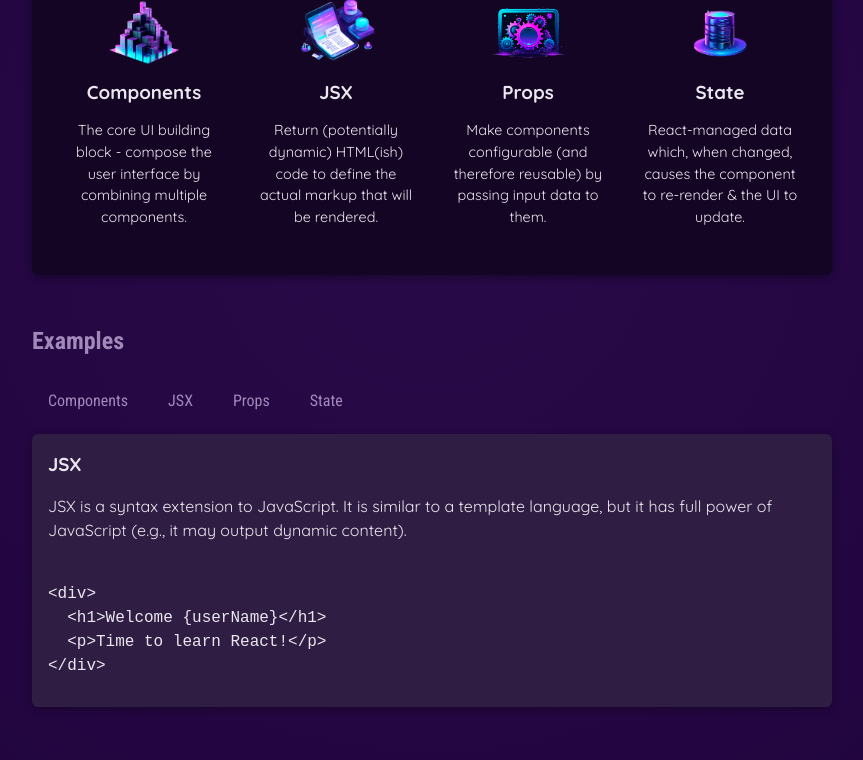
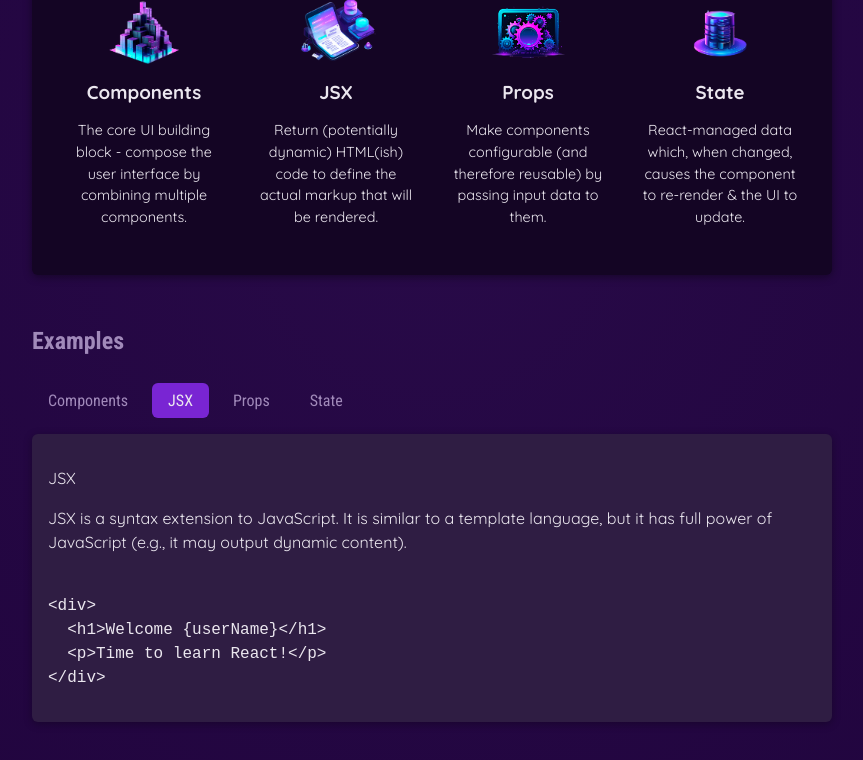
Before and after one commit to anirudh2504/updateonJavascript-react-node.js, a React (Vite) app in the folder 01-starting-project/: page / in a window 1280 px wide. Both pictures are taken after a click on the button "JSX". Shown: the part 424-1184 px from the top of the page, without its empty margins (208-1071 px from the left). Built offline with nearby package versions, Linux system fonts and the light colour scheme.

Commit message:
commit all changes

```diff
--- a/01-starting-project/src/App.jsx
+++ b/01-starting-project/src/App.jsx
@@ -1,4 +1,4 @@
-import {useState} from "react"
+import { useState } from "react";
 import { CORE_CONCEPTS } from "./data.js";
 import { EXAMPLES } from "./data.js";
 import Header from "./components/Header.jsx";
@@ -7,9 +7,8 @@ import CoreConcept from "./components/CoreConcepts.jsx";
 import { Component } from "react";
 import { jsx } from "react/jsx-runtime";
 function App() {
-  const [selectedTopic,setSelectedTopic]=useState('components');
-  function handleSelect(selectedButton)
-  {
+  const [selectedTopic, setSelectedTopic] = useState();
+  function handleSelect(selectedButton) {
     setSelectedTopic(selectedButton);
   }
   return (
@@ -24,29 +23,52 @@ function App() {
               description={CORE_CONCEPTS[0].description}
               image={CORE_CONCEPTS[0].image}
             />
-            <CoreConcept{...CORE_CONCEPTS[1]}/>
-            <CoreConcept {...CORE_CONCEPTS[2]}/>
-            <CoreConcept {...CORE_CONCEPTS[3]}/>
-
+            <CoreConcept {...CORE_CONCEPTS[1]} />
+            <CoreConcept {...CORE_CONCEPTS[2]} />
+            <CoreConcept {...CORE_CONCEPTS[3]} />
           </ul>
         </section>
 
         <section id="examples">
           <h2>Examples</h2>
           <menu>
-          <TabButton onSelect={()=>handleSelect('components')}>Components</TabButton>
-           <TabButton onSelect={()=>handleSelect('jsx')} >JSX</TabButton>
-            <TabButton onSelect={()=>handleSelect('props')}>Props</TabButton>
-             <TabButton onSelect={()=>handleSelect('state')}>State</TabButton>
+            <TabButton
+              isSelected={selectedTopic === "components"}
+              onSelect={() => handleSelect("components")}
+            >
+              Components
+            </TabButton>
+            <TabButton
+              isSelected={selectedTopic === "jsx"}
+              onSelect={() => handleSelect("jsx")}
+            >
+              JSX
+            </TabButton>
+            <TabButton
+              isSelected={selectedTopic === "props"}
+              onSelect={() => handleSelect("props")}
+            >
+              Props
+            </TabButton>
+            <TabButton
+              isSelected={selectedTopic === "state"}
+              onSelect={() => handleSelect("state")}
+            >
+              State
+            </TabButton>
           </menu>
           <div id="tab-content">
-               <h3>{EXAMPLES[selectedTopic].title}</h3>
+            {!selectedTopic ? (
+              <p>Please Select a Topic</p>
+            ) : (
+              <p>
+                {EXAMPLES[selectedTopic].title}
                 <p>{EXAMPLES[selectedTopic].description}</p>
                 <pre>
-                <code>
-                  {EXAMPLES[selectedTopic].code}
-                </code>
+                  <code>{EXAMPLES[selectedTopic].code}</code>
                 </pre>
+              </p>
+            )}
           </div>
         </section>
       </main>
--- a/01-starting-project/src/components/TabButton.jsx
+++ b/01-starting-project/src/components/TabButton.jsx
@@ -1,4 +1,4 @@
-export default function TabButton({children,onSelect})
+export default function TabButton({children,onSelect,isSelected})
 {
-    return <li><button onClick={onSelect} >{children}</button></li>
+    return <li><button className={isSelected ? 'active' : undefined} onClick={onSelect} >{children}</button></li>
 }
```
Lines whose indentation alone changed are shown as unchanged.
